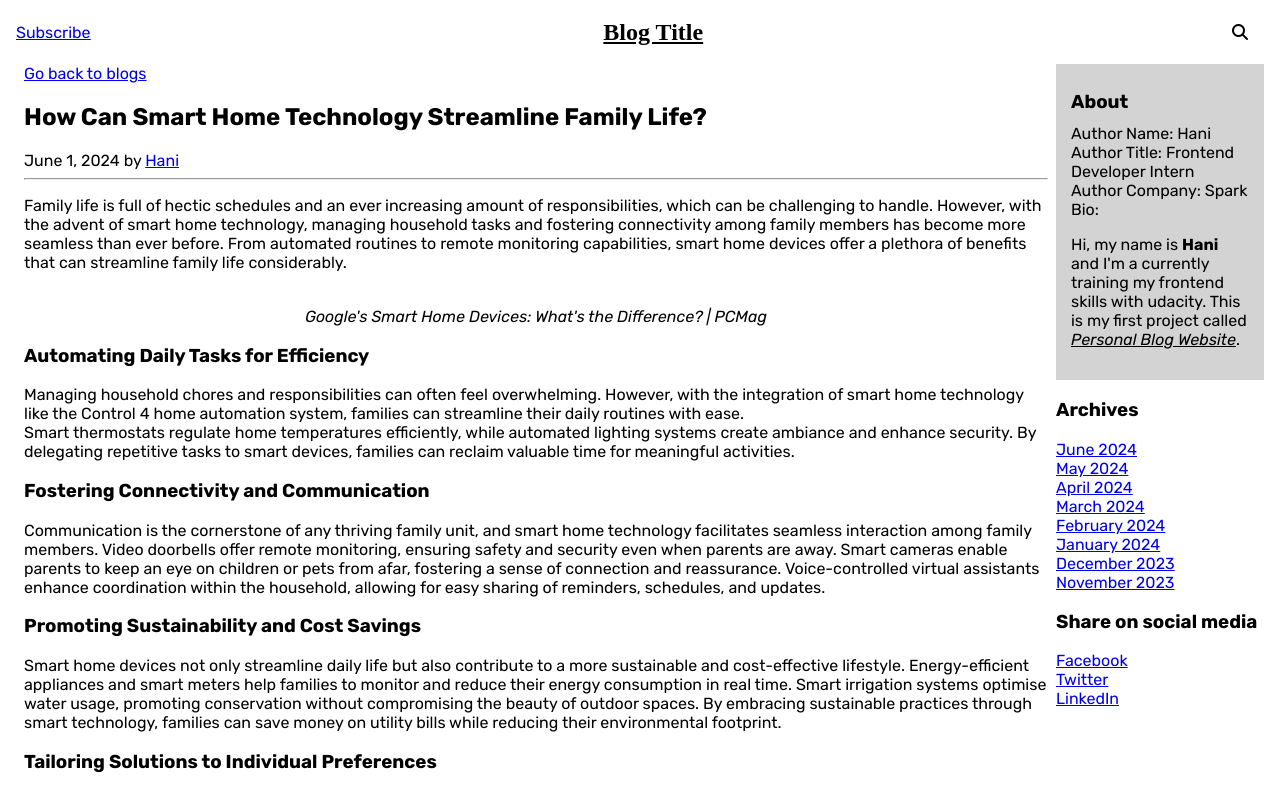
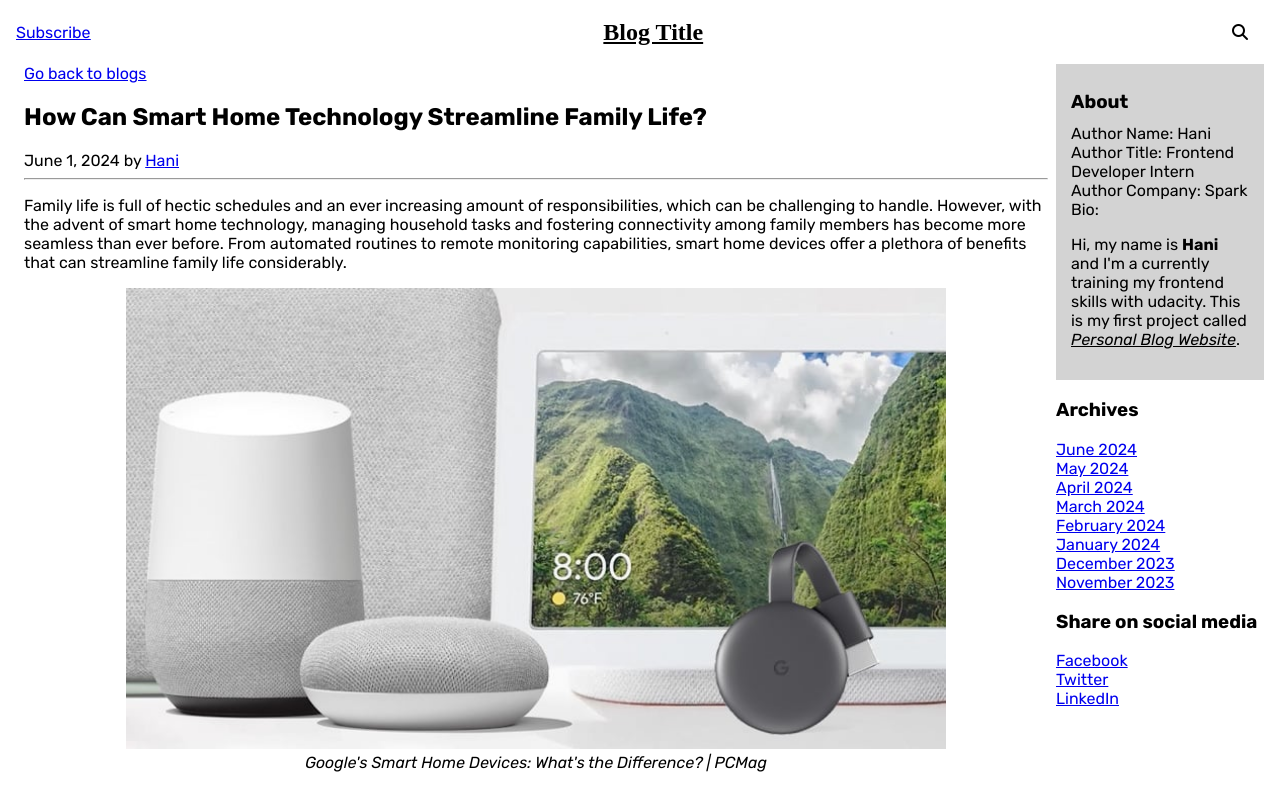
Before and after one commit to HaniAbuSeir/Blog-Post-Website, a plain HTML site: page blog-post.html in a window 1280 px wide. Shown: the top 788 px of the page. Drawn offline with Linux system fonts and the light colour scheme; the site is published under a folder, as on GitHub Pages, so addresses that start at the root find nothing.

Commit message:
fixed image

```diff
--- a/blog-post.html
+++ b/blog-post.html
@@ -41,7 +41,7 @@
                     streamline family life considerably.
                 </p>
                 <div class="image-and-figcaption">
-                    <img src="/assets/smart-home.jpg" alt="" class="image-size">
+                    <img src="assets/smart-home.jpg" alt="google smart home devices" class="image-size">
                     <figcaption><cite>Google's Smart Home Devices: What's the Difference? | PCMag</cite></figcaption>
                 </div>
                 <h3>Automating Daily Tasks for Efficiency</h3>
```
